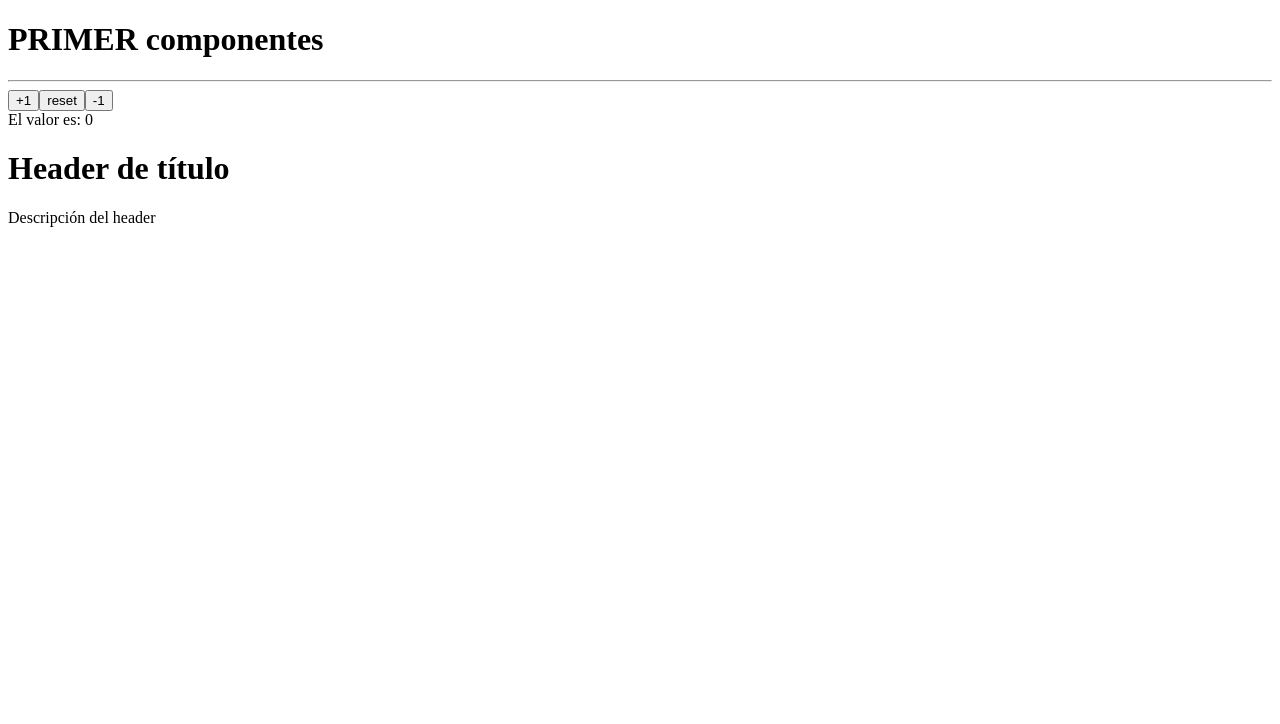
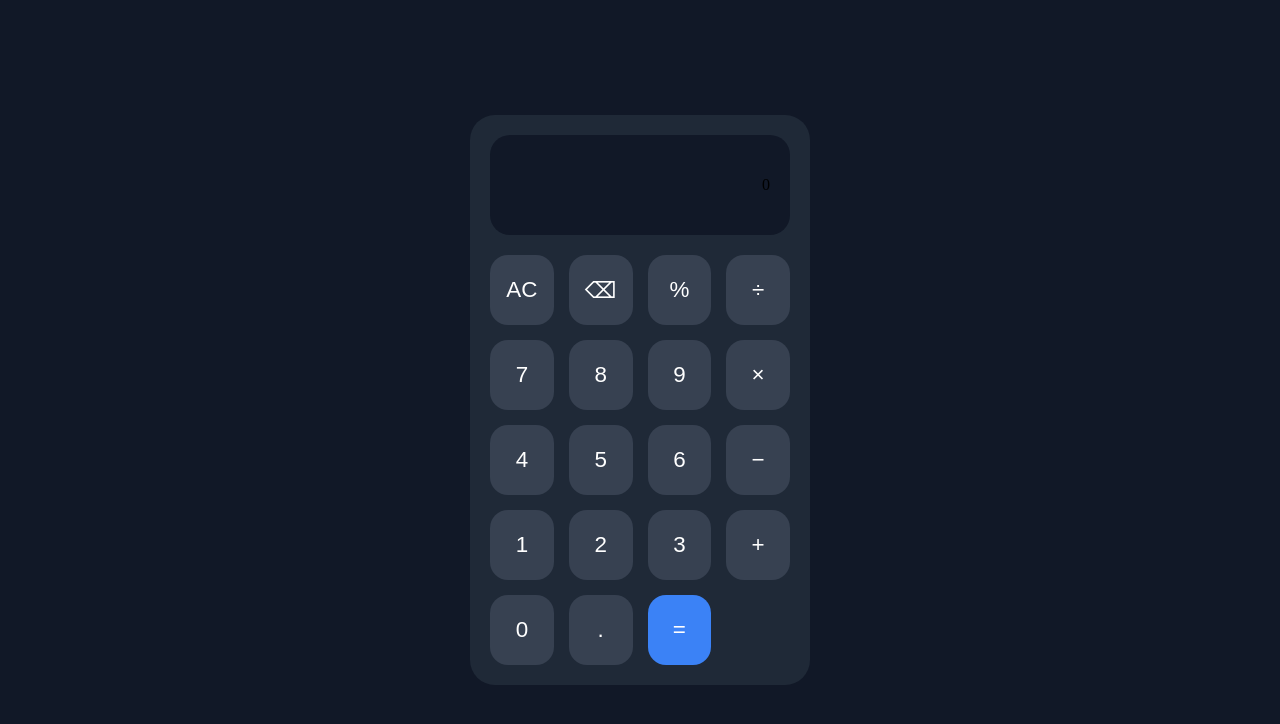
Before and after one commit to adanfrancisco/2026-eest2-componente, a React (Vite) app: page / in a window 1280 px wide. Shown: the top 724 px of the page. Built offline with nearby package versions, Linux system fonts and the light colour scheme.

Commit message:
Calculadora

```diff
--- a/src/App.jsx
+++ b/src/App.jsx
@@ -1,44 +1,14 @@
-// import Boton from "./componentes/Boton";
-// import "./css/app.css";
+import Calculadora from "./componentes/calculadora/Calculadora";
 
-//parrafo, fin de linea, style
-//css puro : .negrita{ font-weight: bold; }
-//react: style={{ fontWeight: 'bold' }}
-// el estilo se pasa como un objeto, con camelCase en lugar de guiones, y los valores se pasan como strings
-// <br> //breadk line, salto de línea
-//<p></p> //paragraph, párrafo
 
-//función clásica
-// function MyButton() {
-  //   return <button>Soy un botón</button>;
-  // }
-  //función flecha
-  // const MiBotoncito = () => {
-    //   return <button>Soy un botón</button>
-    // }
-    import { useState } from "react";
-import CustomHeader from "./componentes/customHeader";
 
-    export const Casitx = () => {
-  const [contar, setContar] = useState(0);
-  //para mostrar el valor de la variable contar, se debe usar llaves {}
-      const suMando = () => { setContar(contar + 1); };
-      const reset = () => { setContar(0); };
-      const resTando = () => { setContar(contar - 1); };
+    export const App = () => {
+
 
   return (
     <>
-      <h1>PRIMER componentes</h1>
-      <hr />
-      <button onClick={suMando}>+1 </button>
-      <button onClick={reset}>reset </button>
-      <button onClick={resTando}>-1 </button>
-      <br />
-      El valor es: {contar}
-      <CustomHeader
-        titulo="Header de título"
-        descripcion="Descripción del header"
-      />
+
+      <Calculadora />
     </>
   );
 };
--- /dev/null
+++ b/src/componentes/calculadora/Calculadora.jsx
@@ -0,0 +1,39 @@
+import './Calculadora.css';
+const Calculadora = () => {
+    return (
+      <>
+        <div class="calculator">
+          <div class="display">
+            <span id="display">0</span>
+          </div>
+          <div class="buttons">
+            <button class="btn action clear">AC</button>
+            <button class="btn action delete">⌫</button>
+            <button class="btn action percent">%</button>
+            <button class="btn operator divide">÷</button>
+
+            <button class="btn number">7</button>
+            <button class="btn number">8</button>
+            <button class="btn number">9</button>
+            <button class="btn operator">×</button>
+
+            <button class="btn number">4</button>
+            <button class="btn number">5</button>
+            <button class="btn number">6</button>
+            <button class="btn operator">−</button>
+
+            <button class="btn number">1</button>
+            <button class="btn number">2</button>
+            <button class="btn number">3</button>
+            <button class="btn operator">+</button>
+
+            <button class="btn number zero">0</button>
+            <button class="btn decimal">.</button>
+            <button class="btn equals">=</button>
+          </div>
+        </div>
+      </>
+    );
+}
+
+export default Calculadora
--- /dev/null
+++ b/src/componentes/calculadora/calculadora.css
@@ -0,0 +1,61 @@
+* {
+    margin: 0;
+    padding: 0;
+    box-sizing: border-box;
+}
+
+body {
+    min-height: 100vh;
+    display: flex;
+    justify-content: center;
+    align-items: center;
+    background: #111827;
+}
+
+.calculator {
+    width: 340px;
+    background: #1f2937;
+    border-radius: 25px;
+    padding: 20px;
+}
+
+.display {
+    width: 100%;
+    height: 100px;
+    background: #111827;
+    border-radius: 20px;
+    margin-bottom: 20px;
+    display: flex;
+    align-items: center;
+    justify-content: flex-end;
+    padding: 20px;
+}
+.buttons {
+    display: grid;
+    grid-template-columns: repeat(4, 1fr);
+    gap: 15px;
+}
+
+.btn {
+    height: 70px;
+    border: none;
+    border-radius: 18px;
+    background: #374151;
+    color: #ffffff;
+    font-size: 1.4rem;
+    cursor: pointer;
+    transition: all 0.2s ease;
+}
+
+.btn:hover {
+    transform: scale(1.05);
+}
+
+.btn:active {
+    transform: scale(0.96);
+}
+
+operator,
+.equals {
+    background: #3b82f6;
+}
--- a/src/main.jsx
+++ b/src/main.jsx
@@ -1,13 +1,13 @@
 import { StrictMode } from 'react'
 import { createRoot } from 'react-dom/client'
 
-import { Casitx } from './App.jsx'
+import { App } from './App.jsx'
 // Document Object Model(DOM) +
 //esto es otro comentario
 
 createRoot(document.getElementById('root')).render(
   <StrictMode>
 
-    <Casitx />
+    <App />
   </StrictMode>,
 )
```
